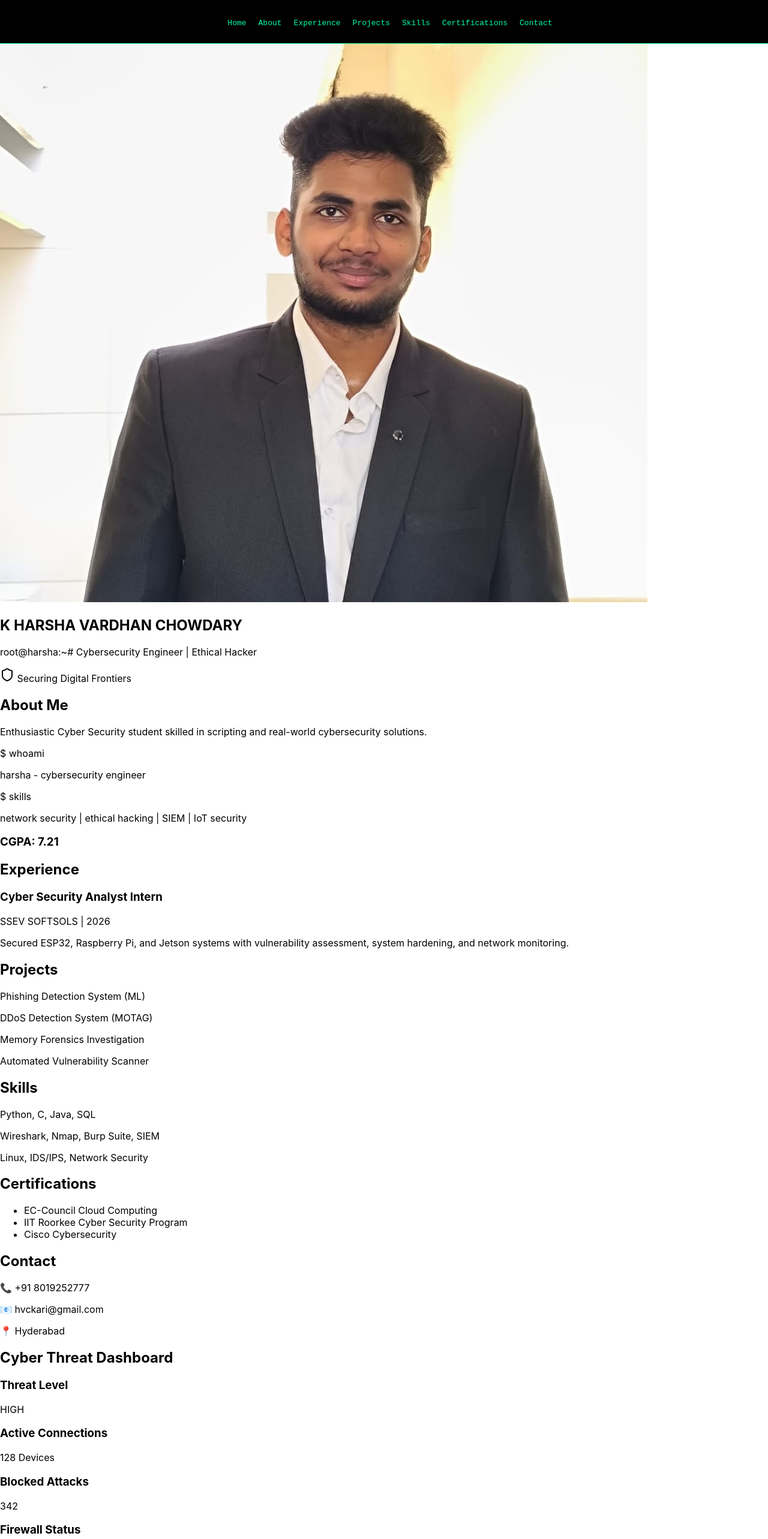
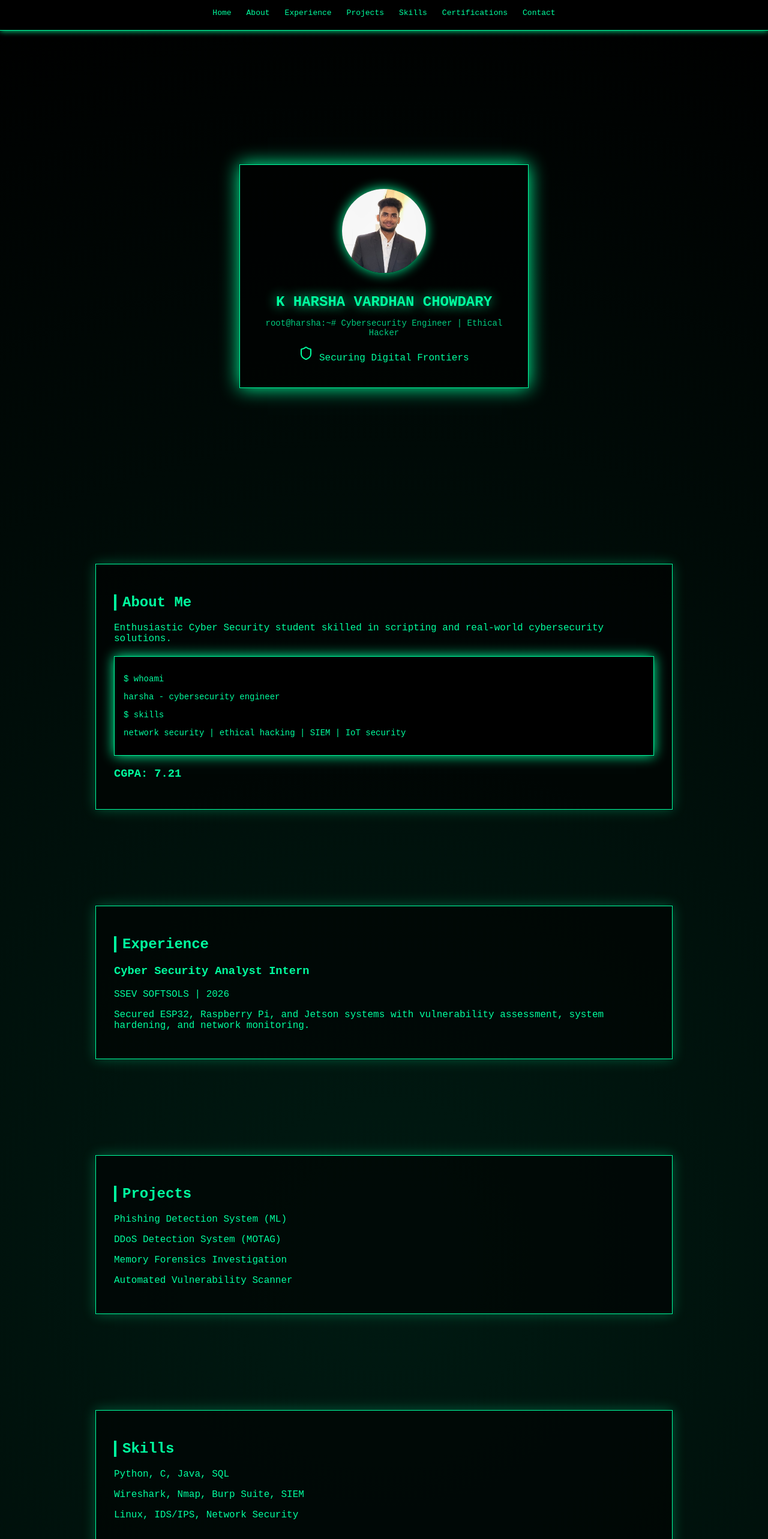
Before and after one commit to harshakari2005/harshaportfolionew, a React (Create React App) app in the folder frontend/: page / in a window 1280 px wide. Shown: the top 2566 px of the page at 60% size. Built offline with nearby package versions, Linux system fonts and the light colour scheme.

Commit message:
Added navbar + full portfolio + removed cursor particles

```diff
--- a/frontend/src/App.css
+++ b/frontend/src/App.css
@@ -1,38 +1,160 @@
+/* GLOBAL */
+body {
+  margin: 0;
+  background: radial-gradient(circle at center, #001a12, #000);
+  color: #00ff9f;
+  font-family: 'Courier New', monospace;
+  scroll-behavior: smooth;
+}
+
 /* NAVBAR */
 .navbar {
   position: fixed;
   top: 0;
   width: 100%;
   background: black;
-  padding: 10px;
+  padding: 12px 0;
   z-index: 1000;
   border-bottom: 1px solid #00ff9f;
+  box-shadow: 0 0 10px #00ff9f;
 }
 
 .navbar ul {
   display: flex;
   justify-content: center;
   list-style: none;
-  gap: 20px;
+  gap: 25px;
   padding: 0;
+  margin: 0;
 }
 
 .navbar a {
   color: #00ff9f;
   text-decoration: none;
   font-family: monospace;
+  transition: 0.3s;
 }
 
 .navbar a:hover {
   color: #00ffaa;
+  text-shadow: 0 0 10px #00ff9f;
 }
 
-/* spacing for navbar */
+/* HERO SECTION */
 .hero-section {
+  display: flex;
+  justify-content: center;
+  align-items: center;
+  min-height: 100vh;
   margin-top: 60px;
 }
 
-/* REMOVE CURSOR DOTS COMPLETELY */
+.hero-content {
+  text-align: center;
+  padding: 40px;
+  border: 1px solid #00ff9f;
+  box-shadow: 0 0 30px #00ff9f;
+  max-width: 400px;
+  background: rgba(0, 0, 0, 0.6);
+}
+
+/* PROFILE IMAGE FIX */
+.profile-image {
+  width: 140px;
+  height: 140px;
+  object-fit: cover;
+  border-radius: 50%;
+  box-shadow: 0 0 20px #00ff9f;
+  margin-bottom: 20px;
+}
+
+/* TITLES */
+.hero-title {
+  text-shadow: 0 0 20px #00ff9f;
+  margin: 10px 0;
+}
+
+.hero-subtitle {
+  font-size: 14px;
+  opacity: 0.8;
+}
+
+.hero-tagline {
+  margin-top: 10px;
+}
+
+/* SECTIONS */
+.section {
+  padding: 80px 40px;
+}
+
+.content-box {
+  max-width: 900px;
+  margin: auto;
+  border: 1px solid #00ff9f;
+  padding: 30px;
+  box-shadow: 0 0 20px rgba(0, 255, 159, 0.3);
+  background: rgba(0, 0, 0, 0.6);
+}
+
+.section-title {
+  border-left: 4px solid #00ff9f;
+  padding-left: 10px;
+  margin-bottom: 20px;
+}
+
+/* TERMINAL BOX */
+.terminal-box {
+  background: black;
+  border: 1px solid #00ff9f;
+  padding: 15px;
+  margin-top: 20px;
+  box-shadow: 0 0 20px #00ff9f;
+  font-size: 14px;
+}
+
+/* DASHBOARD */
+.dashboard-grid {
+  display: grid;
+  grid-template-columns: repeat(auto-fit, minmax(220px, 1fr));
+  gap: 20px;
+  margin-top: 20px;
+}
+
+.dashboard-card {
+  border: 1px solid #00ff9f;
+  padding: 20px;
+  text-align: center;
+  box-shadow: 0 0 15px rgba(0,255,159,0.3);
+  background: rgba(0, 0, 0, 0.6);
+  transition: 0.3s;
+}
+
+.dashboard-card:hover {
+  transform: scale(1.05);
+  box-shadow: 0 0 25px #00ff9f;
+}
+
+.threat-high {
+  color: red;
+  font-weight: bold;
+}
+
+.status-active {
+  color: #00ff9f;
+  font-weight: bold;
+}
+
+/* LISTS */
+ul {
+  padding-left: 20px;
+}
+
+li {
+  margin-bottom: 8px;
+}
+
+/* REMOVE CURSOR DOTS */
 .cursor-particle {
   display: none;
 }
```
